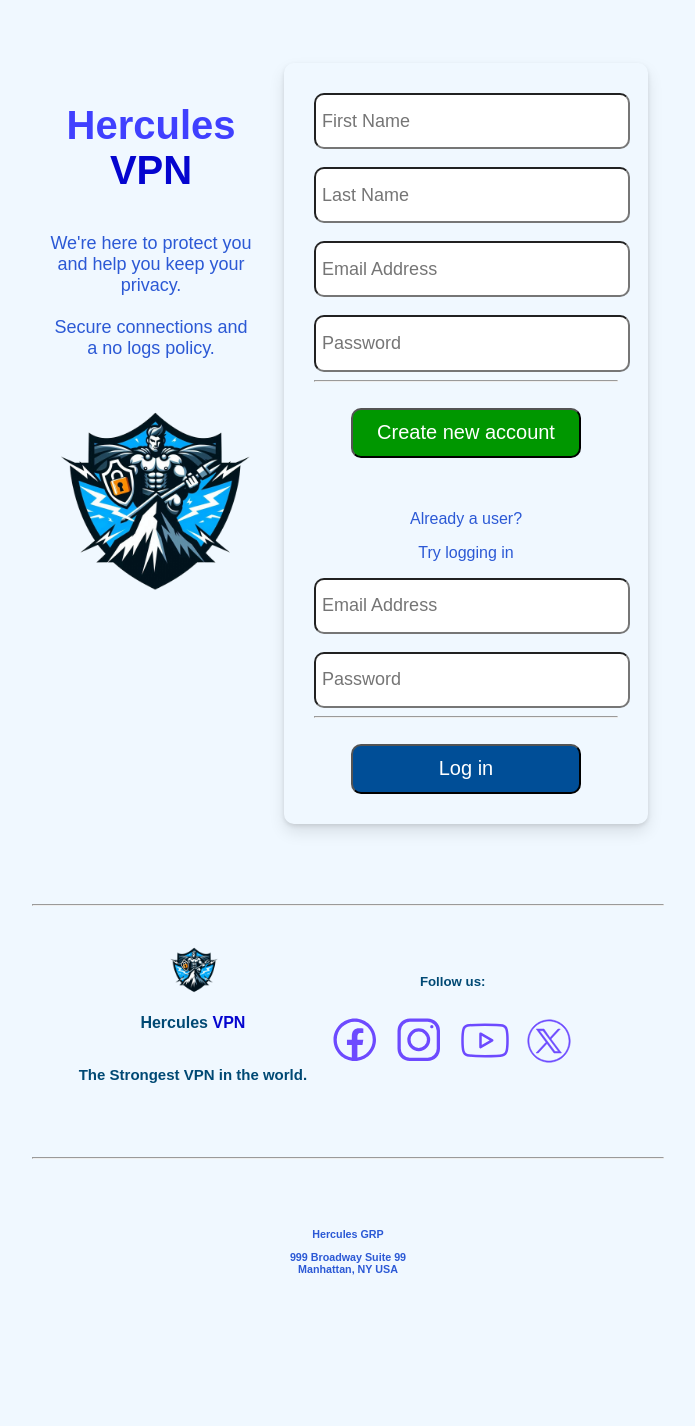
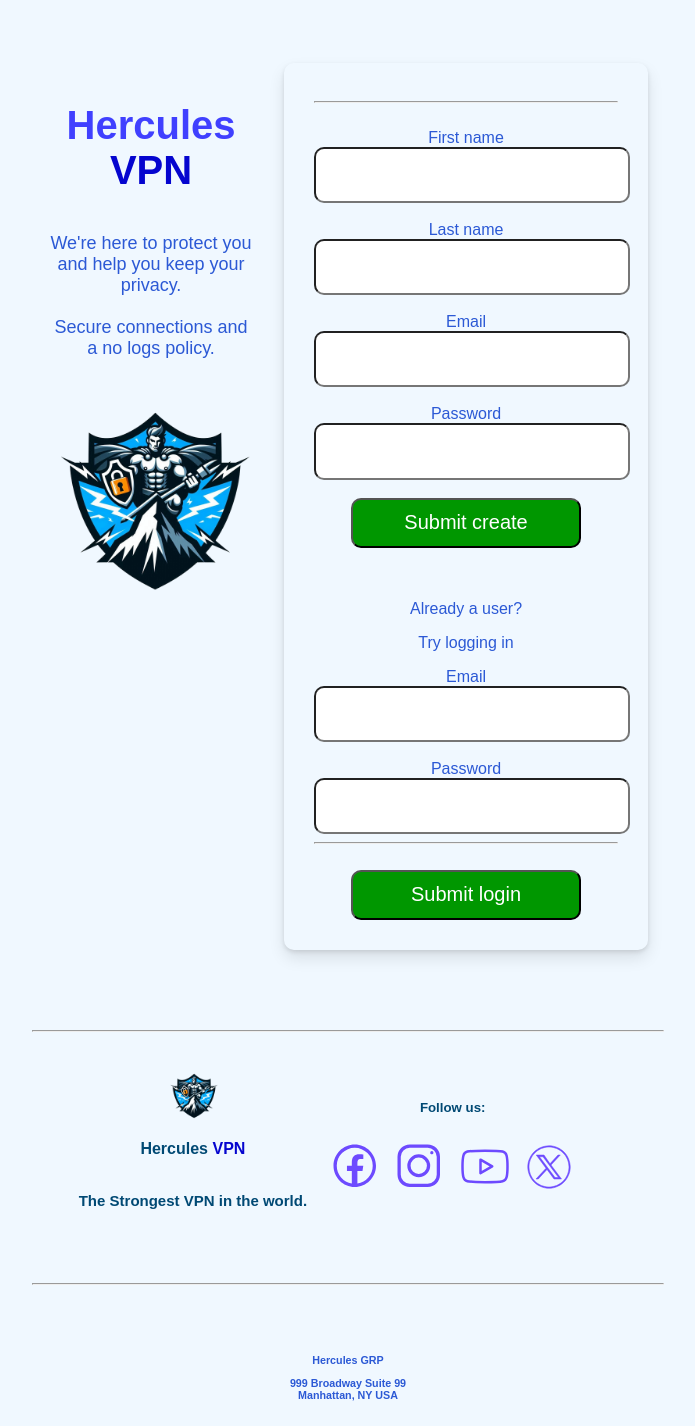
Before and after one commit to nishaaby2595/AdvFinalProj, a Python web app: template templates/signup.html in a window 1280 px wide. Shown: the part 141-1567 px from the top of the page, without its empty margins (292-987 px from the left). Before the commit the page ends 1416 px from the top, so only its background shows below. Run offline with Jinja, Linux system fonts and the light colour scheme; the template is opened without the code that fills it, so the values that code supplies are empty, except form fields; tables that the repository leaves empty hold one stand-in row (values such as "Sample post"); form fields are guessed from the names that the template uses.

Commit message:
Update signup.html

```diff
--- a/templates/signup.html
+++ b/templates/signup.html
@@ -22,20 +22,20 @@
                     <img id="createlogo1" src="{{ url_for('static', filename='images/icons/AI.LOGO.TRANSPARENCY.png') }}" height="200px" alt="">
 
             </div>
-            <div class="createuser">
+           <div class="createuser">
 
                 <form class="form" action="{{url_for('signup')}}" method="POST">
                     <!-- <label for="fname">First Name:</label> -->
-                    <input class="field" type="text" id="fname" name ="first_name" placeholder="First Name" required>
-                    <br><br>
+                    <!-- <input class="field" type="text" id="fname" name ="first_name" placeholder="First Name" required>
+                    <br><br> -->
                     <!-- <label for="lname">Last Name:</label> -->
-                    <input class="field" type="text" id="lname" name="last_name" placeholder="Last Name" required>
-                    <br><br>
+                    <!-- <input class="field" type="text" id="lname" name="last_name" placeholder="Last Name" required>
+                    <br><br> -->
                     <!-- <label for="email">Email:</label> -->
-                    <input class="field" type="email" id="email" name="email" placeholder="Email Address" required>
+                    <!-- <input class="field" type="email" id="email" name="email" placeholder="Email Address" required>
                     <br><br>
 
-                    <input class="field" type="password" id="password" name="password" placeholder="Password" required>
+                    <input class="field" type="password" id="password" name="password" placeholder="Password" required> -->
 
                     <!-- <label for="country">Country:</label> -->
                      <hr><br>
@@ -47,19 +47,104 @@
                         <option value="Japan">Japan</option>
                         <br>
                      -->
-                    <input class="submitme"type="submit" value="Create new account">
+                     {{ form.hidden_tag() }}
+                     <div class="form-group">
+                        {{ form.first_name.label }}
+                        {{ form.first_name(class="field") }}
+                        {% if form.first_name.errors %}
+                            <ul class="errors">
+                                {% for error in form.first_name.errors %}
+                                    <li>{{ error }}</li>
+                                {% endfor %}
+                            </ul>
+                        {% endif %}
+                    </div>
+                    <br>
+
+                    <div class="form-group">
+                        {{ form.last_name.label }}
+                        {{ form.last_name(class="field") }}
+                        {% if form.last_name.errors %}
+                            <ul class="errors">
+                                {% for error in form.last_name.errors %}
+                                    <li>{{ error }}</li>
+                                {% endfor %}
+                            </ul>
+                        {% endif %}
+                    </div>
+                    <br>
+
+                    <div class="form-group">
+                        {{ form.email.label }}
+                        {{ form.email(class="field") }}
+                        {% if form.email.errors %}
+                            <ul class="errors">
+                                {% for error in form.email.errors %}
+                                    <li>{{ error }}</li>
+                                {% endfor %}
+                            </ul>
+                        {% endif %}
+                    </div>
+                    <br>
+
+                    <div class="form-group">
+                        {{ form.password.label }}
+                        {{ form.password(class="field") }}
+                        {% if form.password.errors %}
+                            <ul class="errors">
+                                {% for error in form.password.errors %}
+                                    <li>{{ error }}</li>
+                                {% endfor %}
+                            </ul>
+                        {% endif %}
+                    </div>
+                    <br>
+                    <div class="form-group">
+                        {{ form.submit_create(class="submitme") }}
+                    </div>
+                    <!-- <input class="submitme"type="submit" value="Create new account"> -->
                 </form>
                 <br><br>
                     <P>Already a user? </P>
                     <p>Try logging in</p>
                     <form class="form" action="{{url_for('login')}}" method="POST">
-                    <input class="field" type="email" id="login_email" name="login_email" placeholder="Email Address" required>
+                        {{ form.hidden_tag() }} <!-- This renders the CSRF token -->
+                        <div class="form-group">
+                            {{ form.email.label }}
+                            {{ form.email(class="field") }}
+                            {% if form.email.errors %}
+                                <ul class="errors">
+                                    {% for error in form.email.errors %}
+                                        <li>{{ error }}</li>
+                                    {% endfor %}
+                                </ul>
+                            {% endif %}
+                        </div>
+                        <br>
+
+                        <div class="form-group">
+                            {{ form.password.label }}
+                            {{ form.password(class="field") }}
+                            {% if form.password.errors %}
+                                <ul class="errors">
+                                    {% for error in form.password.errors %}
+                                        <li>{{ error }}</li>
+                                    {% endfor %}
+                                </ul>
+                            {% endif %}
+                        </div>
+                        <hr><br>
+                        <div class="form-group">
+                            {{ form.submit_login(class="submitme") }}
+                        </div>
+
+                    <!-- <input class="field" type="email" id="login_email" name="login_email" placeholder="Email Address" required>
                     <br><br>
 
-                    <input class="field" type="password" id="login_password" name="login_password" placeholder="Password" required>
+                    <input class="field" type="password" id="login_password" name="login_password" placeholder="Password" required> -->
 
-                    <hr><br>
-                    <input class="login"type="submit" value="Log in">
+
+                    <!-- <input class="login"type="submit" value="Log in"> -->
                 </form>
             </div>
         </div>
```
